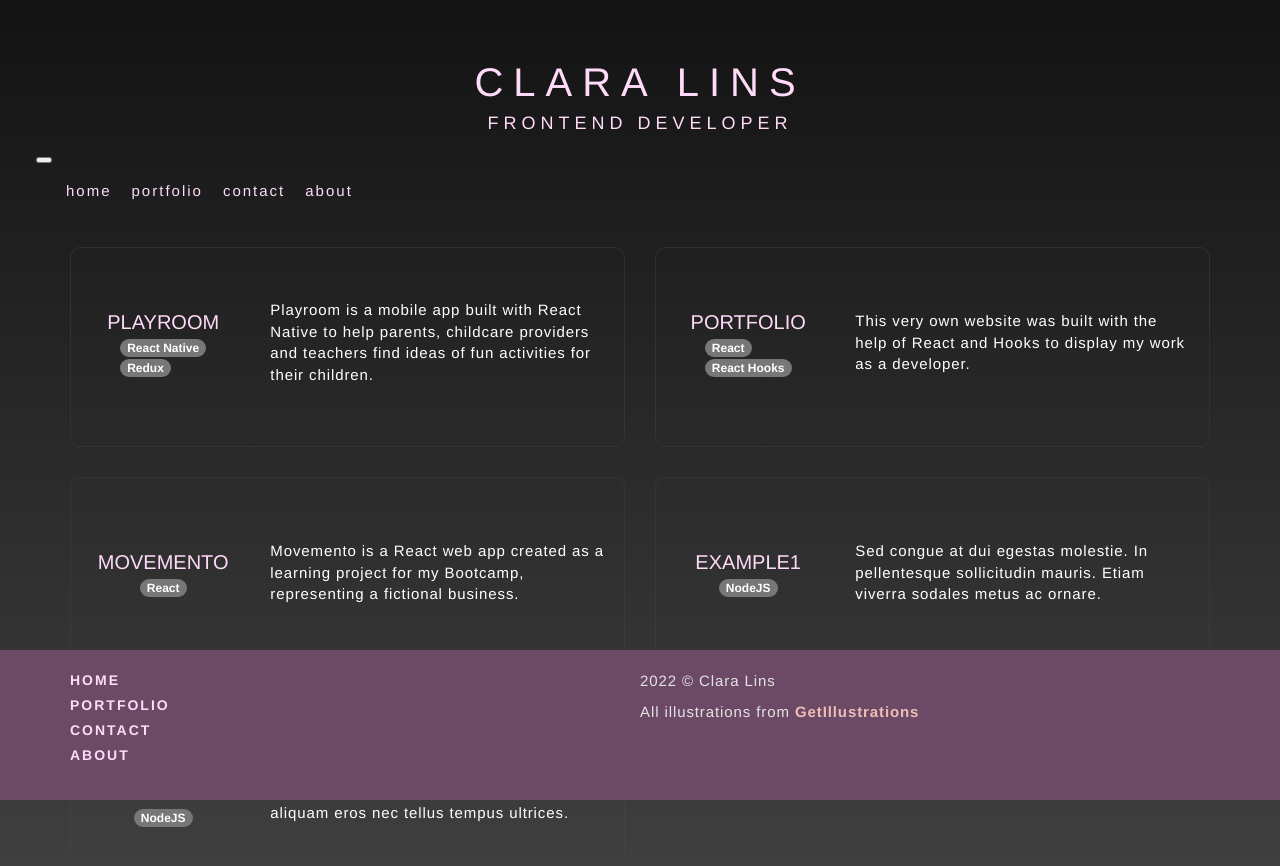
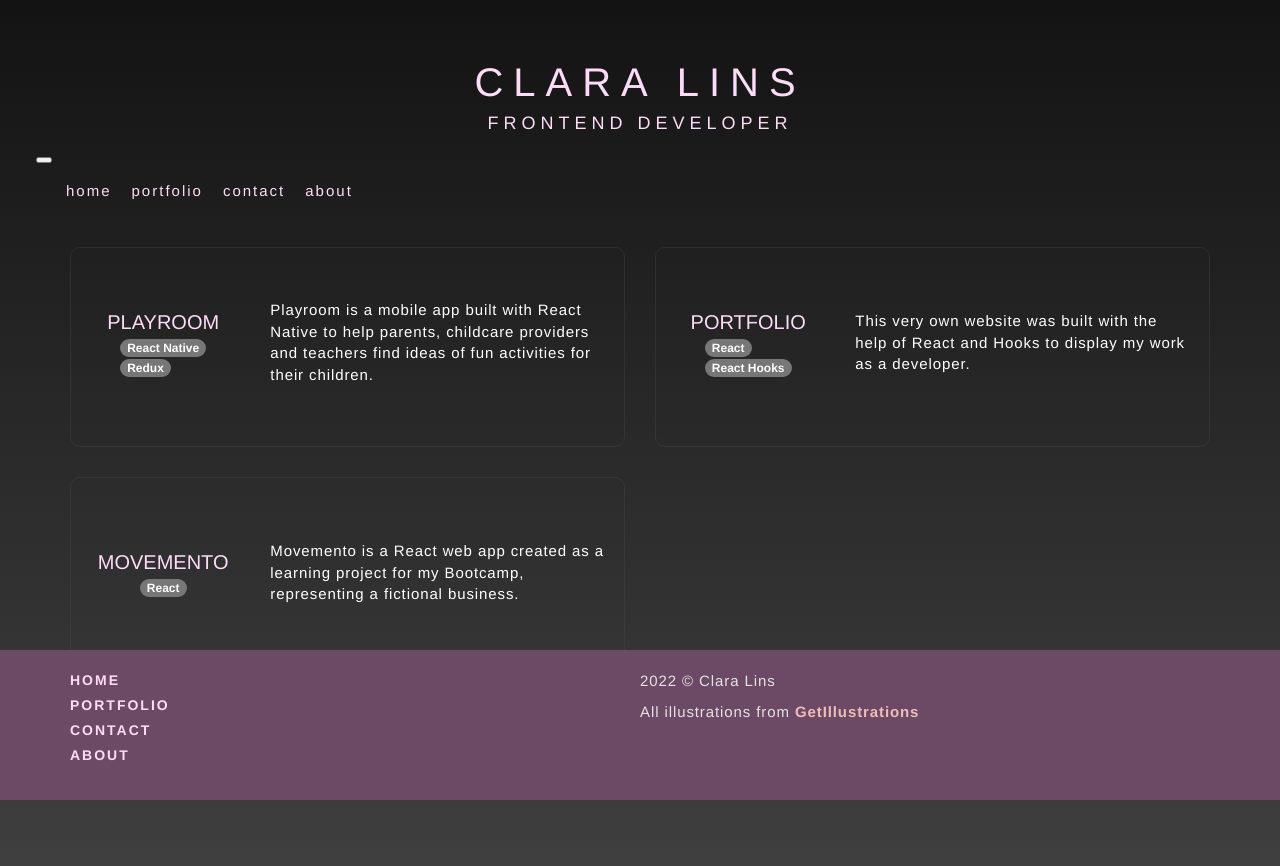
Before and after one commit to claralins/portfolio-website, a React (Create React App) app: page /projects in a window 1280 px wide. Shown: the top 866 px of the page. Built offline with nearby package versions, Linux system fonts and the light colour scheme.

Commit message:
Update PROJECTS.js

```diff
--- a/src/app/shared/PROJECTS.js
+++ b/src/app/shared/PROJECTS.js
@@ -28,24 +28,4 @@ export const PROJECTS = [
 
     image: "../images/yoga.jpg",
   },
-  {
-    id: 3,
-    name: "Example1",
-    tech: ["NodeJS", ""],
-    description:
-      "Sed congue at dui egestas molestie. In pellentesque sollicitudin mauris. Etiam viverra sodales metus ac ornare.",
-    image: "../images/yoga.jpg",
-    longDescription:
-      "Sed congue at dui egestas molestie. In pellentesque sollicitudin mauris. Etiam viverra sodales metus ac ornare.",
-  },
-  {
-    id: 4,
-    name: "Example2",
-    tech: ["NodeJS", ""],
-    description:
-      "Etiam eget condimentum felis. Fusce aliquam eros nec tellus tempus ultrices. ",
-    image: "../images/yoga.jpg",
-    longDescription:
-      "Sed congue at dui egestas molestie. In pellentesque sollicitudin mauris. Etiam viverra sodales metus ac ornare.",
-  },
 ];
```
